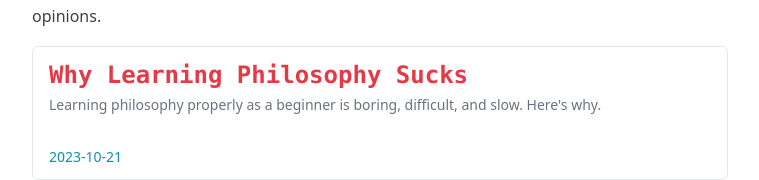
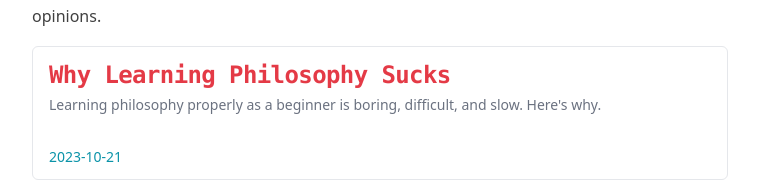
Before and after one commit to johnyojohn/personal-website, a Next.js app: page /blog in a window 1280 px wide. Shown: the part 276-456 px from the top of the page, without its empty margins (260-1019 px from the left). Built offline with nearby package versions, Linux system fonts and the light colour scheme.

Commit message:
minor style change

```diff
--- a/src/pages/blog/index.js
+++ b/src/pages/blog/index.js
@@ -18,7 +18,7 @@ export default function Blog({ posts }) {
             <li key={post.slug} className="border px-4 pt-3 pb-3 rounded-md">
               <Link
                 href={`/blog/${post.slug}`}
-                className="text-2xl font-semibold font-mono text-customRed"
+                className="text-2xl font-semibold font-mono tracking-[-0.025em] text-customRed"
               >
                 {post.title}
               </Link>
```
